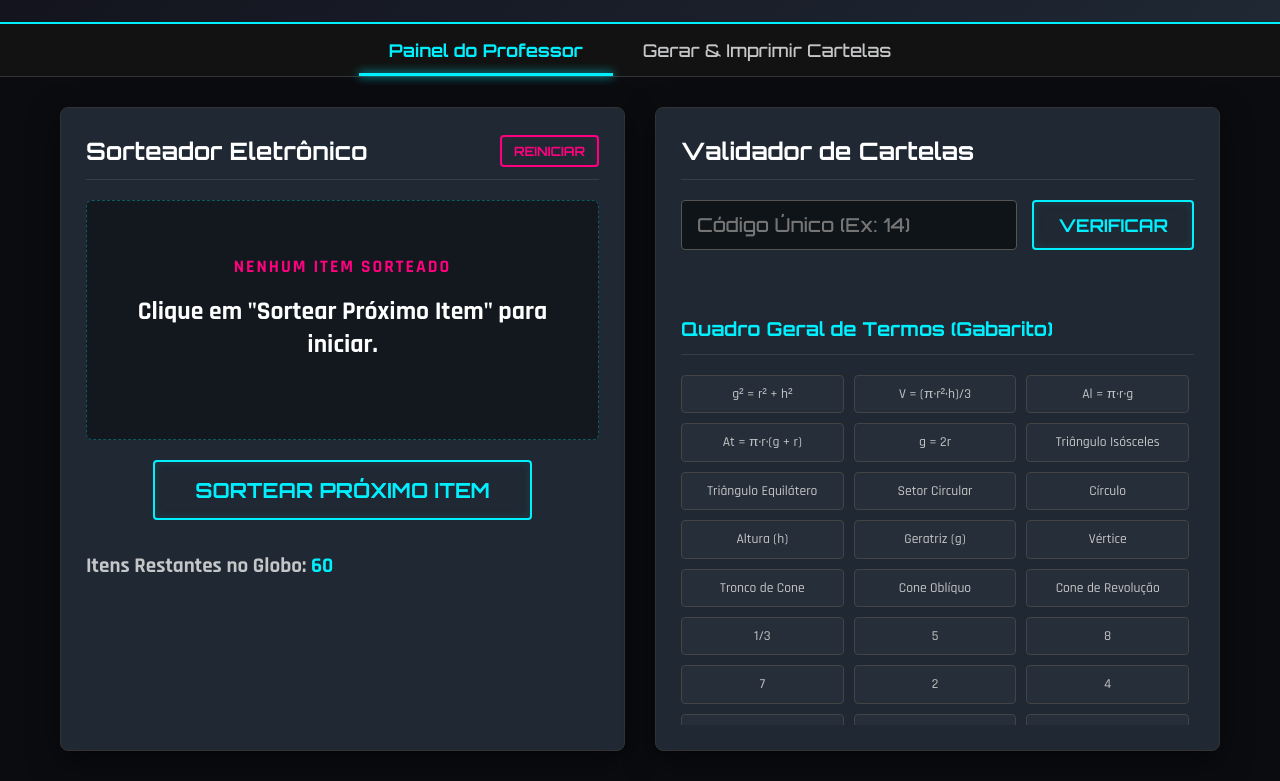
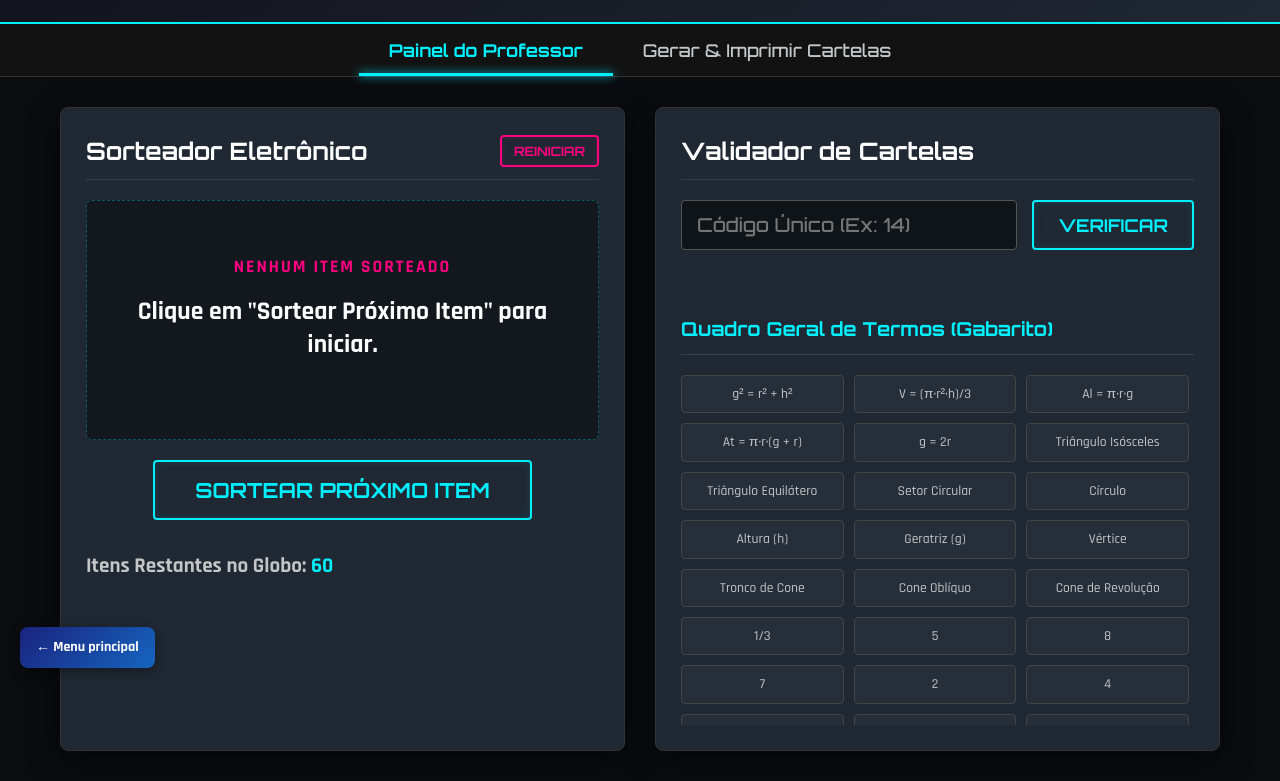
Before and after one commit to mateusgoldschmidt/Bingo_Cones, a plain HTML site: page index.html in a window 1280 px wide. Shown: the part 112-893 px from the top of the page. Drawn offline with Linux system fonts and the light colour scheme.

Commit message:
Update index.html

```diff
--- a/index.html
+++ b/index.html
@@ -213,7 +213,7 @@
         /* CAIXA DE REVELAÇÃO DA RESPOSTA */
         .draw-answer-container {
             width: 100%;
-            display: none; /* Só aparece quando há um sorteio ativo */
+            display: none;
             flex-direction: column;
             align-items: center;
         }
@@ -227,7 +227,7 @@
             border-radius: 4px;
             font-family: 'Orbitron', sans-serif;
             margin-top: 15px;
-            display: none; /* Fica oculto até o professor revelar */
+            display: none;
         }
 
         /* HISTÓRICO DE SORTEADOS */
@@ -427,7 +427,7 @@
                 background-color: #ffffff !important;
                 color: #000000 !important;
             }
-            header, .tabs, .print-controls, .panel {
+            header, .tabs, .print-controls, .panel, #btn-voltar {
                 display: none !important;
             }
             .tab-content {
@@ -530,6 +530,33 @@
         </div>
 
     </div>
+
+    <style>
+      #btn-voltar {
+        position: fixed;
+        bottom: 20px;
+        left: 20px;
+        z-index: 9999;
+        background: linear-gradient(135deg, #1a237e, #1565c0);
+        color: #fff;
+        border: none;
+        border-radius: 8px;
+        padding: 10px 16px;
+        font-size: 0.88rem;
+        font-weight: bold;
+        cursor: pointer;
+        text-decoration: none;
+        display: flex;
+        align-items: center;
+        gap: 6px;
+        box-shadow: 0 4px 12px rgba(0,0,0,0.35);
+        transition: transform 0.15s, box-shadow 0.15s;
+      }
+      #btn-voltar:hover { transform: translateY(-2px); box-shadow: 0 6px 16px rgba(0,0,0,0.45); }
+    </style>
+    <a id="btn-voltar" href="https://mateusgoldschmidt.github.io/cones-portal/">
+      &#8592; Menu principal
+    </a>
 
     <script>
         // =========================================================================
```
